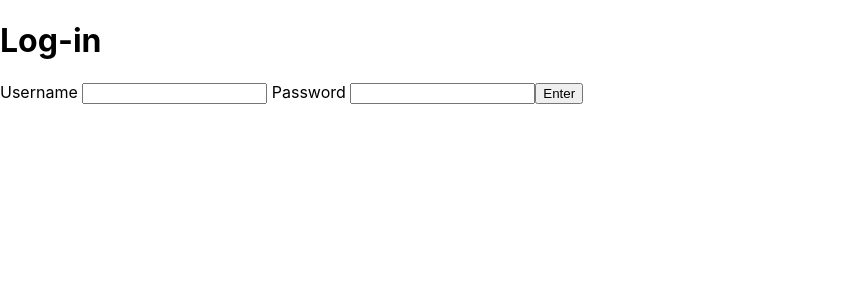
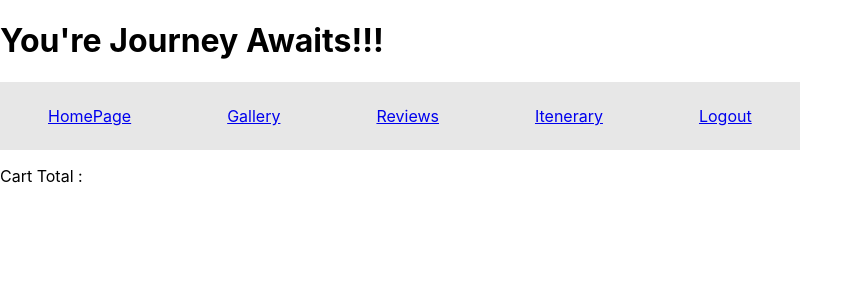
Before and after one commit to phsiao91/project-phase-2-react, a React (Create React App) app: page /itenerary in a window 1280 px wide. Shown: the top 300 px of the page, without its empty margins (0-863 px from the left). Built offline with nearby package versions, Linux system fonts and the light colour scheme; data requests are answered from the project's data file.

Commit message:
wednesday 4pm

```diff
--- a/db.json
+++ b/db.json
@@ -5,6 +5,7 @@
             "id": 1,
             "name": "France",
             "image": "https://media.cntraveler.com/photos/608af3e75e7a9305842b0fe1/5:4/w_3800,h_3040,c_limit/Latest%20on%20Lockdowns%20Europe__France_GettyImages-1145422105.jpg",
+            "price": 90,
             "description": "France is famous for the Eiffel Tower in Paris and sweet-scented lavender fields in Provence. It's a well-known tourist destination that offers museums, art galleries and fine cuisine. France is also known for its varied landscapes, from the mountains in the Alps to the dazzling beaches of Marseille, Corsica and Nice."
         },
 
@@ -12,6 +13,7 @@
             "id": 2,
             "name": "Thailand",
             "image": "https://www.orientalescape.com/images/thailand/attraction/cnx-inthanon01.jpg",
+            "price": 60,
             "description": "Located in southern Asia it is known for great eats, martial arts, beaches, and many temples. Thailand also has many islands that are well known that have numerous resorts for tourists. Thailand is also a fantastic place for watersports and boat trips around the stunning islands."
         },
 
@@ -19,6 +21,7 @@
         "id": 3,
         "name": "South Africa",
         "image": "https://www.caporasoandpartnerslawofficepanama.com/img/articles/south-africa.jpeg",
+        "price": 75,
         "description": "Some of the most popular destinations include several national parks, such as the expansive Kruger National Park in the north of the country, the coastlines and beaches of the KwaZulu-Natal and Western Cape provinces, and the major cities like Cape Town, Johannesburg and Durban."
         }
         ],
--- a/src/components/App.js
+++ b/src/components/App.js
@@ -7,7 +7,7 @@ import React, { useState, useEffect } from 'react';
 import ImageList from './ImageList'
 import Gallery from './Gallery';
 import Reviews from './Reviews.js';
-
+import Itenerary from './Itenerary.js';
 
 
 
@@ -17,6 +17,7 @@ function App() {
 
   const [ loggedUser, setLoggedUser] = useState("")
   const [ destinations, setDestinations] = useState([])
+  const [ itenerary, setItenerary ] = useState([])
 
   const getPlaces = () => {
     fetch(" http://localhost:3000/countries")
@@ -40,6 +41,21 @@ function App() {
   console.log("LoggedUser,", loggedUser)
   console.log(destinations)
 
+  const mapPlace = (place) => {
+    console.log(place)
+
+    let ifAdded = itenerary.find(eachPlace =>
+      eachPlace.id === place.id)
+
+      if(!ifAdded) {
+        setItenerary([...itenerary, place])
+      }
+        else{
+          console.log("Already Added!!")
+
+      }
+  }
+
 
   return (
     <div>
@@ -48,10 +64,14 @@ function App() {
       <Route path="/gallery">
         <Gallery renderImages={destinations}/>
       </Route>
+      <Route path="/itenerary">
+        <Itenerary renderOnItenerary={itenerary}/>
+      </Route>
       <Route path="/image">
         <ImageList
           renderOnList={destinations}
           renderUser={loggedUser}
+          renderPlace={mapPlace}
           />
       </Route>
       <Route path="/reviews">
--- a/src/components/ImageList.js
+++ b/src/components/ImageList.js
@@ -8,11 +8,17 @@ function ImageList (props) {
     console.log(props)
 
 
+    const alertApp = (place) => {
+        console.log(place)
+        props.renderPlace(place)
+    }
+
     const mapPlaces = () => {
         let mappedPlaces = props.renderOnList.map(eachPlace => {
             return (
                 <ImageTab key={eachPlace.id}
                           place={eachPlace}
+                          selectPlace={alertApp}
                     />
             )
         })
@@ -26,7 +32,7 @@ function ImageList (props) {
     return(
         <div>
              <NavBar/>
-             <h2>Hi, {props.renderUser}</h2>
+             <h2>Welcome back!! {props.renderUser}</h2>
             {mapPlaces()}
 
         </div>
--- a/src/components/ImageTab.js
+++ b/src/components/ImageTab.js
@@ -2,14 +2,18 @@
 import React from 'react'
 
 
-function ImageTab({ place }) {
+function ImageTab({ place, selectPlace, }) {
 
 
-
+    const handleClick = () => {
+        console.log(place.name)
+        selectPlace(place)
+    }
 
 
 
     return(
+        <>
         <li className="card">
             <div className="place-image">
                 <img src={place.image} alt={place.name}/>
@@ -18,10 +22,12 @@ function ImageTab({ place }) {
                 <h4>{place.name}</h4>
                 <p>{place.description}</p>
             </div>
-            <button className="button">
-                Select
+            <button className="button" onClick={handleClick}>
+            Price: {place.price} USD/night
             </button>
+            <p></p>
         </li>
+        </>
     )
 }
 
--- /dev/null
+++ b/src/components/Itenerary.js
@@ -0,0 +1,32 @@
+import React from 'react';
+
+import IteneraryTab from './IteneraryTab';
+import NavBar from './NavBar';
+
+function Itenerary (props) {
+
+    const mapPlaces = () => {
+        let mappedPlaces = props.renderOnItenerary.map(eachPlace => {
+            return (
+                <IteneraryTab key={eachPlace.id}
+                          place={eachPlace}
+                          //selectPlace={alertApp}
+                    />
+            )
+        })
+        return mappedPlaces
+    }
+
+    return (
+        <div>
+            <NavBar />
+            {mapPlaces()}
+
+            <div>
+                <p>Cart Total : </p>
+            </div>
+        </div>
+    )
+}
+
+export default Itenerary;
--- /dev/null
+++ b/src/components/IteneraryTab.js
@@ -0,0 +1,48 @@
+import React from 'react'
+import { useState } from 'react'
+
+
+function IteneraryTab ({place}) {
+    console.log(place)
+
+    const [ count, setCount]  = useState(1)
+    const [ price, setPrice ] = useState(place.price)
+
+    const increaseClick = (e) => {
+        console.log(e)
+
+        setCount(( count ) => count + 1 )
+        // let updatePrice = count * place.price
+        // setPrice(updatePrice)
+
+}
+    const decreaseCLick = (e) => {
+        console.log(e)
+
+        setCount(( count ) => count - 1 )
+        // let updatePrice = count * place.price
+        // setPrice(updatePrice)
+    }
+    // const newPrice = () => {
+    //     let updatePrice = count * place.price
+    //     setPrice(updatePrice)
+    // }
+
+
+    return (
+        <div>
+            <li className="card">
+                <div className="place-image">
+                 <img src={place.image} alt={place.name}/>
+                </div>
+            </li>
+            <button onClick={increaseClick}> + </button>
+                <p>{count} nights</p>
+            <button onClick={decreaseCLick}> - </button>
+            <p>Total price: {price * count} USD</p>
+
+        </div>
+    )
+}
+
+export default IteneraryTab;
--- a/src/components/NavBar.js
+++ b/src/components/NavBar.js
@@ -13,7 +13,7 @@ function NavBar() {
 
     return(
         <header>
-            <h1>You're Journey Awaits!!! Let's go! </h1>
+            <h1>You're Journey Awaits!!!</h1>
             <nav>
                 <NavLink className="button" to="./image">
                     HomePage
@@ -23,6 +23,9 @@ function NavBar() {
                 </NavLink>
                 <NavLink className="button" to="./reviews">
                     Reviews
+                </NavLink>
+                <NavLink className="button" to="./itenerary">
+                    Itenerary
                 </NavLink>
                 <NavLink className="button" to="./">
                     Logout
```
